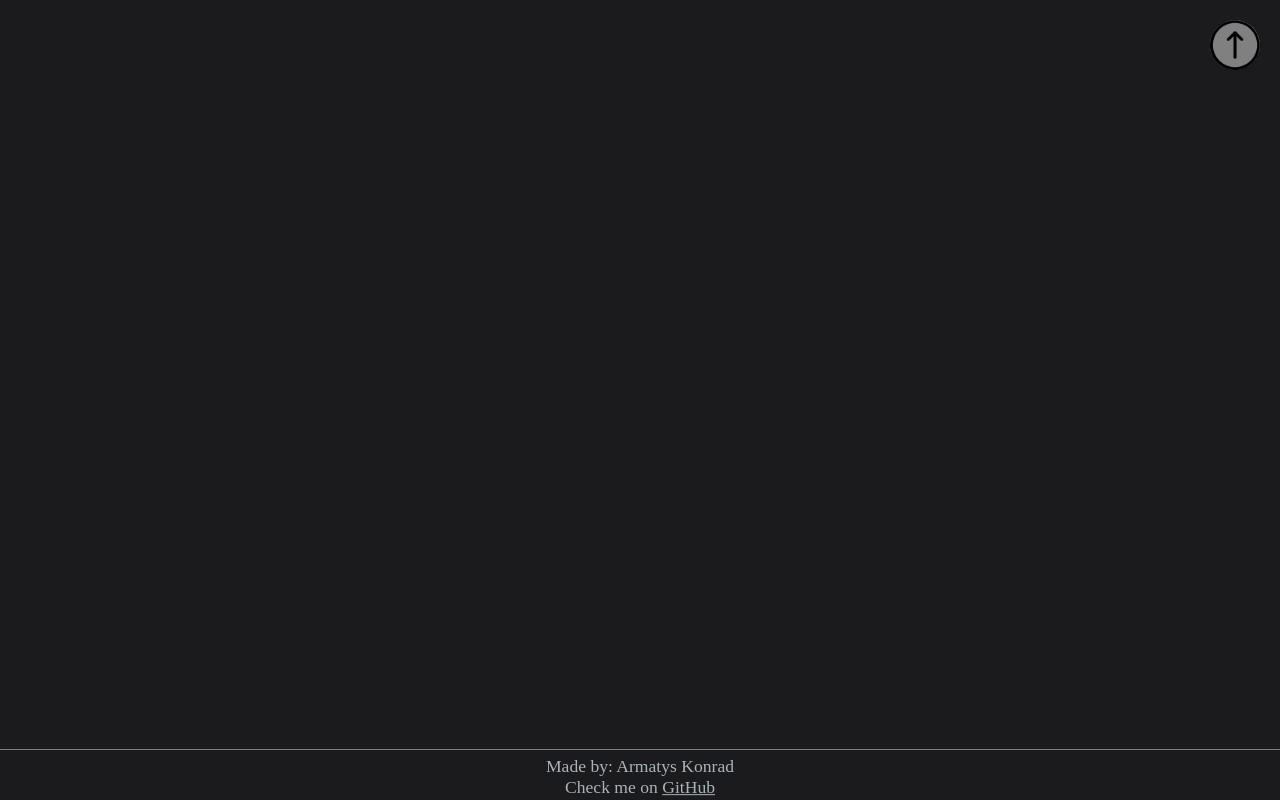
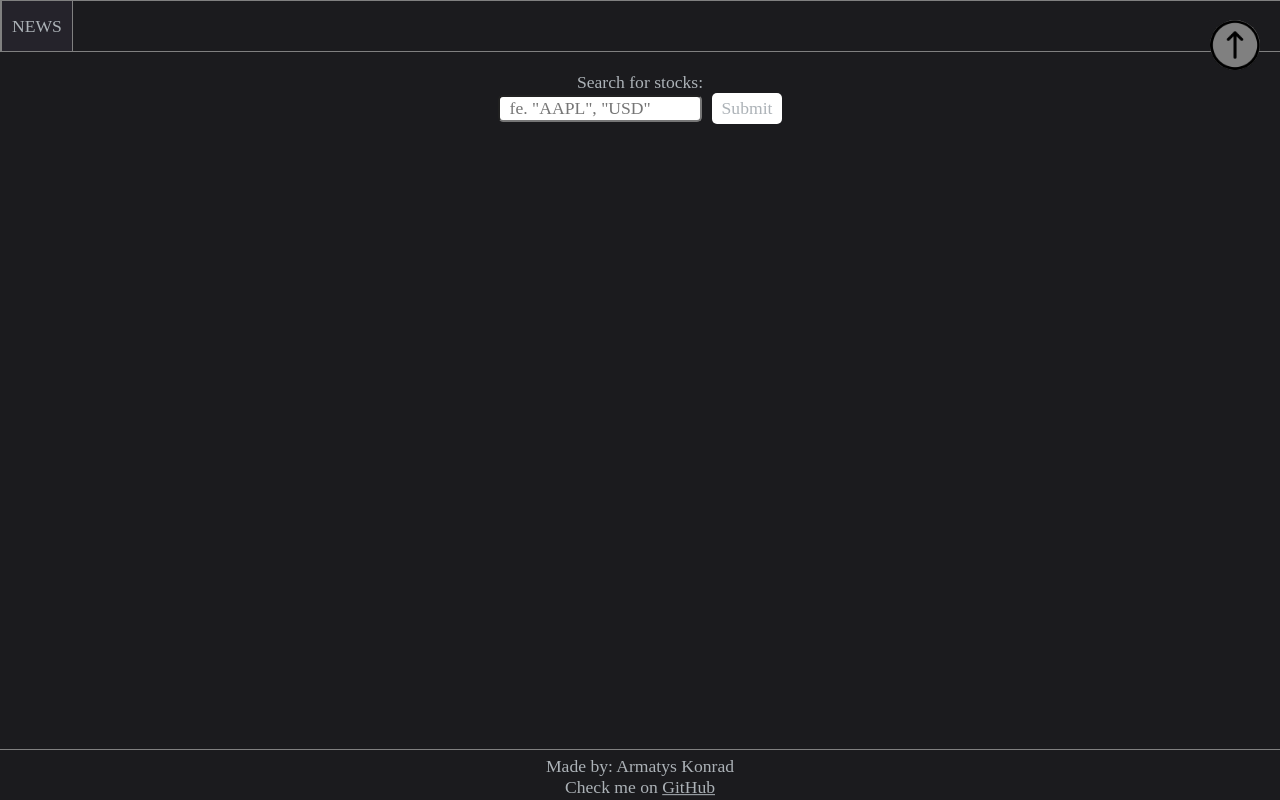
Before and after one commit to karmatys8/stock-market-dashboard, a React (Create React App) app: page / in a window 1280 px wide. Built offline with nearby package versions, Linux system fonts and the light colour scheme; the HTML template or start-up script is replaced by a standard one.

Commit message:
Finished general layout
Added stocks slider and search form. Created NewsSlideShow and StockInfo that are next steps for this project.

```diff
--- a/src/App.css
+++ b/src/App.css
@@ -5,21 +5,27 @@
   align-items: center;
 }
 
-.site-content {
-  margin: 0;
-  overflow: hidden;
+.fluid-row {
+  height: 0;
+  position: relative;
 }
 
-html * {
-  font-family: 'Libre Baskerville', serif;
-  font-size: 1.1rem;
-  color: var(--text-muted);
+.fluid-row-content {
+  visibility: hidden;
+  opacity: 0;
+  position: absolute;
+  left: 50%;
+  transform: translateX(-50%);
+  background-color: var(--spotify-grey-solid);
+  max-height: 370px;
+  overflow-y: auto;
+  border: var(--border-style);
+  z-index: 1;
+  transition: opacity 0.3s ease-in, visibility 0.3s ease-in;
+  will-change: opacity, visibility;
 }
 
-body {
-  background-color: var(--bg-color);
-}
-
+/* back to top arrow */
 .back-to-top-container {
   background-color: grey;
   height: 50px;
@@ -34,6 +40,62 @@ body {
   height: 100%;
 }
 
+.site-content {
+  width: 100%;
+  margin: 0;
+  overflow: hidden;
+}
+
+
+/* picked stocks slider */
+.slider {
+  list-style-type: none;
+  padding: 0;
+  margin: 0;
+  width: 100%;
+  height: 50px;
+  overflow-x: auto;
+  white-space: nowrap;
+  border: var(--border-style);
+  text-align: left;
+}
+
+.picked-stock {
+  display: inline-block;
+  height: 100%;
+  border-left: var(--border-style);
+}
+
+.picked-stock:last-child{
+  border-right: var(--border-style);
+}
+
+.picked-stock button {
+  height: 100%;
+  padding-inline: 10px;
+}
+
+
+/* search from for stocks */
+.search-form {
+  margin: 20px 0;
+}
+
+.search-input, .submit-button {
+  margin-inline: 5px;
+  border-radius: 5px;
+}
+
+.search-input {
+  padding-inline: 10px;
+  width: 180px;
+}
+
+.submit-button {
+  padding: 5px 10px;
+  background-color: var(--text-button);
+}
+
 
 /* footer */
 footer {
@@ -46,7 +108,7 @@ footer {
   z-index: 3;
   height: 50px;
   bottom: 0;
-  border-top: grey 1px solid;
+  border-top: var(--border-style);
 }
 
 .credits-container, .credits-slide {
@@ -65,7 +127,6 @@ footer {
   }
 }
 
-
 .credits-slide {
   display: flex;
   justify-content: center;
--- a/src/App.tsx
+++ b/src/App.tsx
@@ -1,16 +1,35 @@
 import React, {useEffect, useState, useRef} from 'react';
 import './App.css';
-import Card from './Card'
+import NewsSlideshow from './NewsSlideShow';
+import StockInfo from './StockInfo';
+
+type Props = {
+  name: string;
+}
+
+const PickedStock: React.FC<Props> = ({
+  name,
+}) => {
+  return (
+    <li className='picked-stock'>
+      <button>
+        {name}
+      </button>
+    </li>
+  )
+}
+
 
 function App() {
-  const [pickedStocks, setPickedStocks] = useState(undefined);
+  const [pickedStocks, setPickedStocks] = useState(["NEWS"]);
+  const [currentStock, setCurrentStock] = useState("NEWS");
   const [news, setNews] = useState(undefined);
   const [currentNewsPage, setCurrentNewsPage] = useState(undefined);
-  const searchInput = useRef(undefined);
+  const searchInput = useRef(null);
 
   useEffect(() => {
     //getting news
-  })
+  }, [])
 
   return (
     <div className="App">
@@ -18,7 +37,28 @@ function App() {
         <img className='back-to-top' src={process.env.PUBLIC_URL + '/images/arrowUp.png'} alt="arrow up"/>
       </div>
       <div className='site-content'>
-
+        <div className='stocks-list'>
+          <ul className='slider'>
+            {pickedStocks.map(stock => <PickedStock name={stock}/>)}
+          </ul>
+        </div>
+        <div className='search-form-container'>
+          <form className='search-form' onSubmit={e => console.log(e)}>
+            <div className='fluid-row'>
+              <div className='fluid-row-content'>
+                {/* stocks' names */}
+              </div>
+            </div>
+            <label>
+              Search for stocks:<br/>
+              <input className='search-input' type="text" placeholder='fe. "AAPL", "USD"' ref={searchInput}/>
+            </label>
+            <button className='submit-button' type='submit'>Submit</button>
+          </form>
+        </div>
+        {
+          currentStock === "NEWS" ? <NewsSlideshow/> : <StockInfo/>
+        }
       </div>
       <footer>
         <div className='credits-container'>
--- a/src/Card.css
+++ b/src/Card.css
@@ -4,10 +4,10 @@
   background-color: var(--card-bg-color);
   color: var(--text-muted);
   aspect-ratio: 1 / 1;
-  border: grey 1px solid;
+  border: var(--border-style);
 }
 
 .card-name {
   width: 100%;
-  border-bottom: grey 1px solid;
+  border-bottom: var(--border-style);
 }
--- /dev/null
+++ b/src/NewsSlideShow.tsx
@@ -0,0 +1,7 @@
+import React from "react";
+
+function NewsSlideShow() {
+  return (<></>)
+}
+
+export default NewsSlideShow;
--- /dev/null
+++ b/src/StockInfo.tsx
@@ -0,0 +1,7 @@
+import React from "react";
+
+function StockInfo() {
+  return (<></>)
+}
+
+export default StockInfo;
--- a/src/index.css
+++ b/src/index.css
@@ -24,10 +24,18 @@
   --avwap-color: #ffb744;
   --chat-bg: #1a1a1c;
   --sidebar-r-bg: #0C0C0D;
+  --border-style: grey 1px solid;
+}
+
+html * {
+  font-family: 'Libre Baskerville', serif;
+  font-size: 1.1rem;
+  color: var(--text-muted);
 }
 
 body {
   margin: 0;
+  background-color: var(--bg-color);
   font-family: -apple-system, BlinkMacSystemFont, 'Segoe UI', 'Roboto', 'Oxygen',
     'Ubuntu', 'Cantarell', 'Fira Sans', 'Droid Sans', 'Helvetica Neue',
     sans-serif;
@@ -39,3 +47,11 @@ code {
   font-family: source-code-pro, Menlo, Monaco, Consolas, 'Courier New',
     monospace;
 }
+
+button {
+  background-color: inherit;
+  border-style: none;
+  cursor: pointer;
+  padding: 0;
+  background-color: var(--dark-buttons-bg);
+}
```
Also changed, not shown: 1 other file (tests, documents, lock files or other folders).
